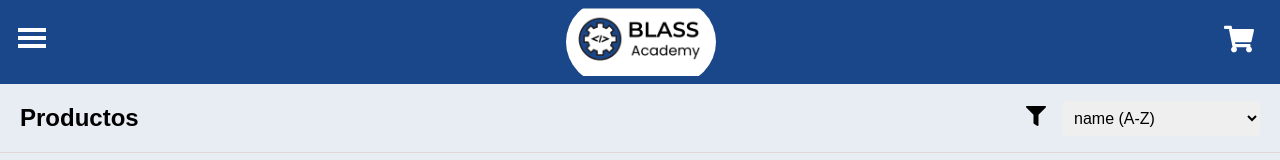
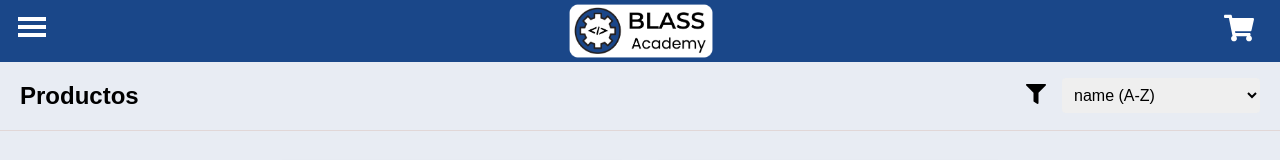
Before and after one commit to calvario31/FrontWebBlassAcademy, a React (Vite) app: page /dashboard in a window 1280 px wide. Shown: the top 160 px of the page. Built offline with nearby package versions, Linux system fonts and the light colour scheme.

Commit message:
agrega imagen blass rectangular sin bordes

```diff
--- a/src/Dashboard.jsx
+++ b/src/Dashboard.jsx
@@ -7,7 +7,7 @@ import { GiHamburgerMenu } from "react-icons/gi";
 import { FaFilter } from "react-icons/fa";
 import Cookies from "js-cookie";
 import { IoIosClose } from "react-icons/io";
-import logo from "./assets/logos/logoBlassAcademyLetra.png";
+import logo from "./assets/logos/logoRectangular.png";
 
 function Dashboard() {
     const [sortOption, setSortOption] = useState("name-asc");
--- a/src/Dashboard.scss
+++ b/src/Dashboard.scss
@@ -27,8 +27,6 @@ body {
         align-items: center;
 
         img {
-            border-radius: 50px 50px 50px 50px;
-            clip-path: inset(10% 0 10% 0);
             height: auto;
             object-fit: cover;
         }
```
Also changed, not shown: src/assets/logos/logoRectangular.png (added).
